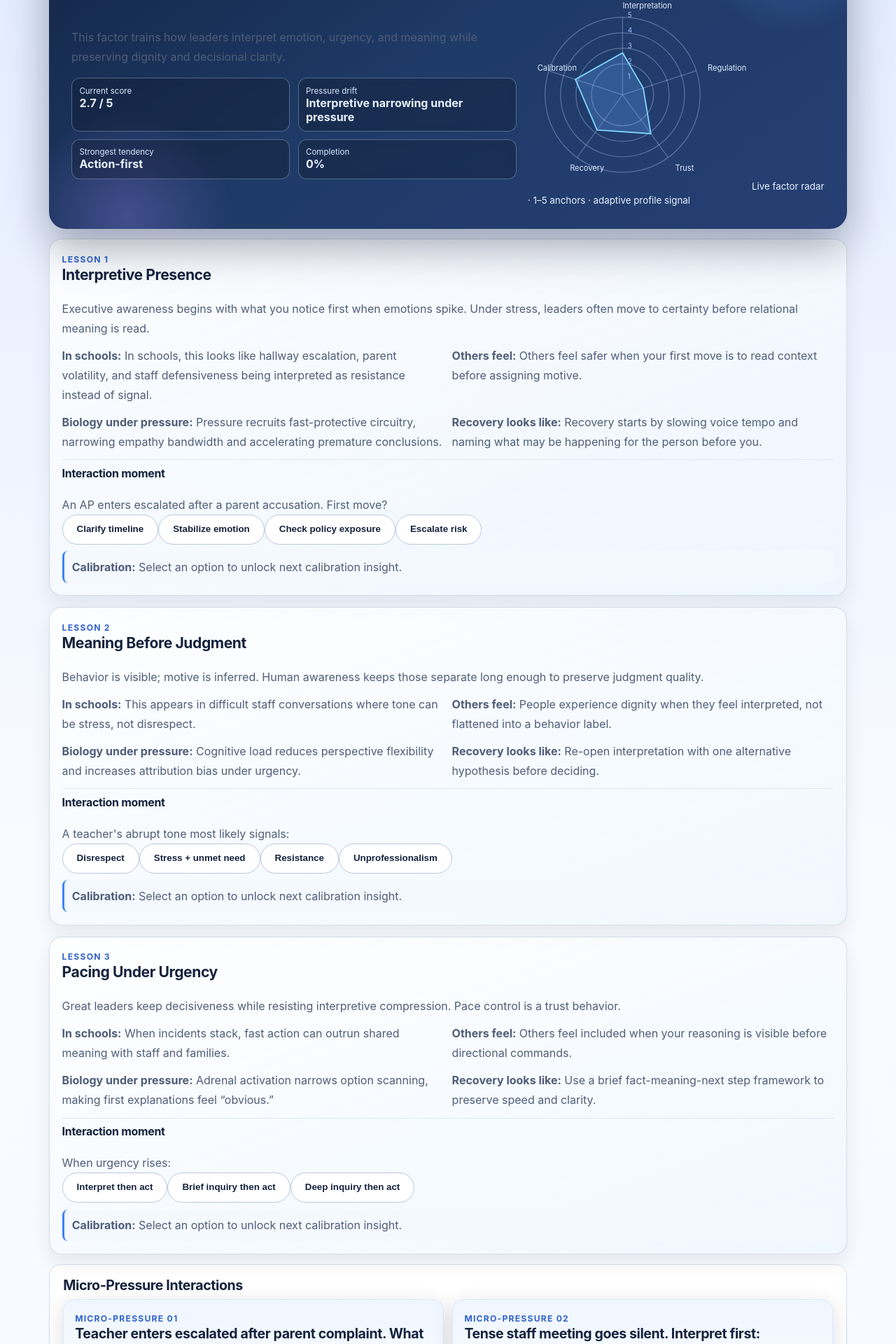
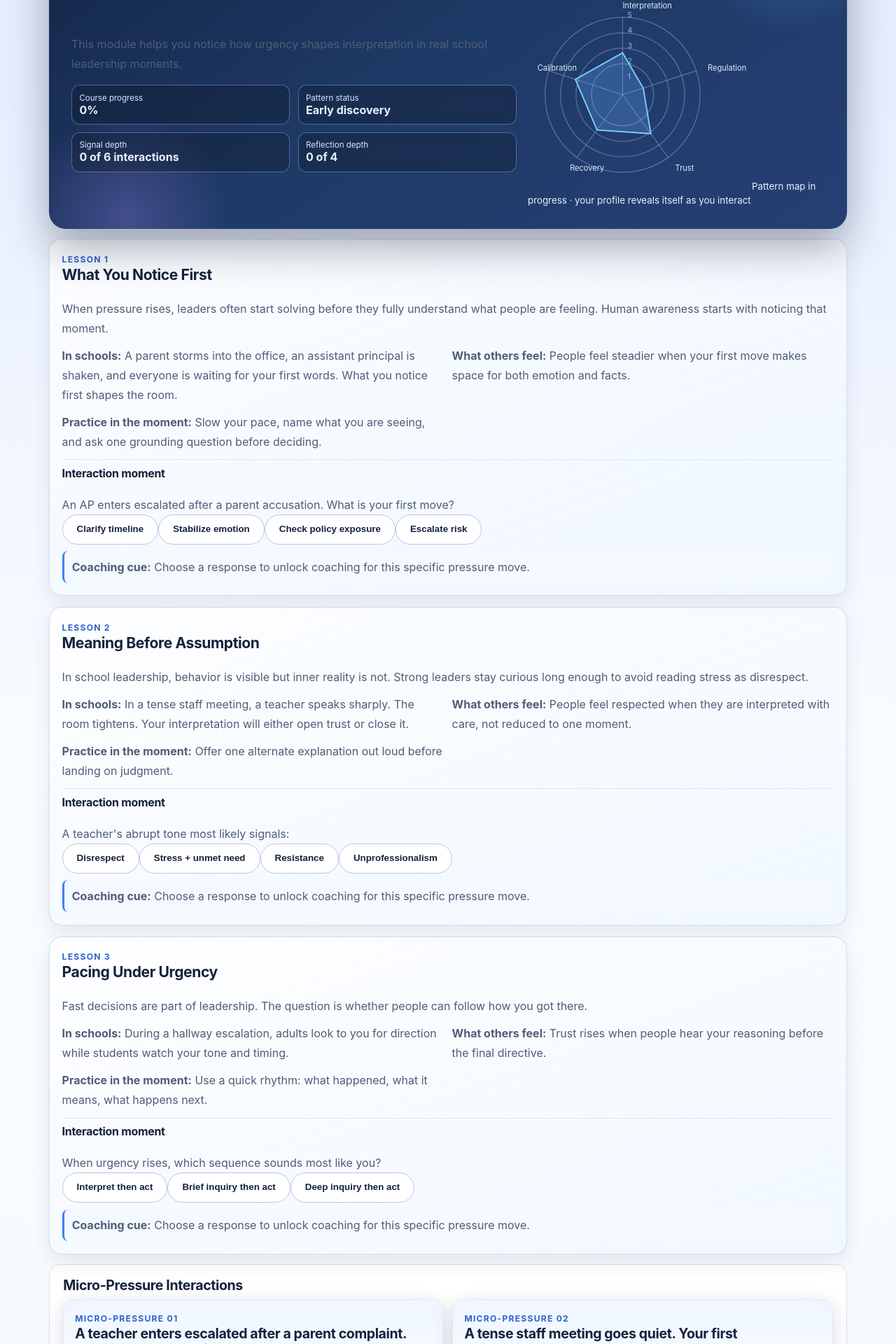
Before and after one commit to DrRobF/rob-furman-portfolio, a Next.js app: page /human-equation-suite/course/human-awareness in a window 1280 px wide. Shown: the part 382-2302 px from the top of the page at 70% size. Built offline with nearby package versions, Linux system fonts and the light colour scheme.

Commit message:
Humanize Human Awareness course flow and coaching language

```diff
--- a/app/human-equation-suite/course/human-awareness/page.js
+++ b/app/human-equation-suite/course/human-awareness/page.js
@@ -10,43 +10,119 @@ const COURSE_PROGRESS_KEY = 'humanAwarenessCourseProgress';
 const lessons = [
   {
     id: 'lesson-1',
-    title: 'Interpretive Presence',
-    teaching: 'Executive awareness begins with what you notice first when emotions spike. Under stress, leaders often move to certainty before relational meaning is read.',
-    schools: 'In schools, this looks like hallway escalation, parent volatility, and staff defensiveness being interpreted as resistance instead of signal.',
-    others: 'Others feel safer when your first move is to read context before assigning motive.',
-    biology: 'Pressure recruits fast-protective circuitry, narrowing empathy bandwidth and accelerating premature conclusions.',
-    recovery: 'Recovery starts by slowing voice tempo and naming what may be happening for the person before you.',
-    interaction: { id: 'scenario', prompt: 'An AP enters escalated after a parent accusation. First move?', options: ['Clarify timeline', 'Stabilize emotion', 'Check policy exposure', 'Escalate risk'] }
+    title: 'What You Notice First',
+    teaching:
+      'When pressure rises, leaders often start solving before they fully understand what people are feeling. Human awareness starts with noticing that moment.',
+    schools:
+      'A parent storms into the office, an assistant principal is shaken, and everyone is waiting for your first words. What you notice first shapes the room.',
+    others:
+      'People feel steadier when your first move makes space for both emotion and facts.',
+    recovery:
+      'Slow your pace, name what you are seeing, and ask one grounding question before deciding.',
+    interaction: {
+      id: 'scenario',
+      prompt: 'An AP enters escalated after a parent accusation. What is your first move?',
+      options: ['Clarify timeline', 'Stabilize emotion', 'Check policy exposure', 'Escalate risk'],
+      reads: [
+        'You move quickly to sequence and facts. This protects clarity, especially in conflict, but people may still feel emotionally unseen at first.',
+        'You prioritize emotional stabilization before process. This protects dignity and helps people stay open, though next steps can feel delayed if not named quickly.',
+        'You go straight to procedural boundaries. This protects consistency and fairness, but can make the interaction feel formal before it feels human.',
+        'You immediately scan for downside and escalation points. This can prevent bigger harm, but it may raise anxiety if people do not hear your care for them too.'
+      ]
+    }
   },
   {
     id: 'lesson-2',
-    title: 'Meaning Before Judgment',
-    teaching: 'Behavior is visible; motive is inferred. Human awareness keeps those separate long enough to preserve judgment quality.',
-    schools: 'This appears in difficult staff conversations where tone can be stress, not disrespect.',
-    others: 'People experience dignity when they feel interpreted, not flattened into a behavior label.',
-    biology: 'Cognitive load reduces perspective flexibility and increases attribution bias under urgency.',
-    recovery: 'Re-open interpretation with one alternative hypothesis before deciding.',
-    interaction: { id: 'frame', prompt: "A teacher's abrupt tone most likely signals:", options: ['Disrespect', 'Stress + unmet need', 'Resistance', 'Unprofessionalism'] }
+    title: 'Meaning Before Assumption',
+    teaching:
+      'In school leadership, behavior is visible but inner reality is not. Strong leaders stay curious long enough to avoid reading stress as disrespect.',
+    schools:
+      'In a tense staff meeting, a teacher speaks sharply. The room tightens. Your interpretation will either open trust or close it.',
+    others:
+      'People feel respected when they are interpreted with care, not reduced to one moment.',
+    recovery:
+      'Offer one alternate explanation out loud before landing on judgment.',
+    interaction: {
+      id: 'frame',
+      prompt: "A teacher's abrupt tone most likely signals:",
+      options: ['Disrespect', 'Stress + unmet need', 'Resistance', 'Unprofessionalism'],
+      reads: [
+        'You read direct challenge quickly. This can protect authority in unstable moments, but it may miss the stress behind the tone.',
+        'You assume stress and unmet need before blame. This keeps relationships intact and often lowers defensiveness, especially after hard days.',
+        'You notice potential pushback to change. This helps with implementation planning, though it can narrow empathy if used too early.',
+        'You anchor on professional standards first. This protects expectations, but can feel distancing if emotion is still running high.'
+      ]
+    }
   },
   {
     id: 'lesson-3',
     title: 'Pacing Under Urgency',
-    teaching: 'Great leaders keep decisiveness while resisting interpretive compression. Pace control is a trust behavior.',
-    schools: 'When incidents stack, fast action can outrun shared meaning with staff and families.',
-    others: 'Others feel included when your reasoning is visible before directional commands.',
-    biology: 'Adrenal activation narrows option scanning, making first explanations feel “obvious.”',
-    recovery: 'Use a brief fact-meaning-next step framework to preserve speed and clarity.',
-    interaction: { id: 'pace', prompt: 'When urgency rises:', options: ['Interpret then act', 'Brief inquiry then act', 'Deep inquiry then act'] }
+    teaching:
+      'Fast decisions are part of leadership. The question is whether people can follow how you got there.',
+    schools:
+      'During a hallway escalation, adults look to you for direction while students watch your tone and timing.',
+    others:
+      'Trust rises when people hear your reasoning before the final directive.',
+    recovery:
+      'Use a quick rhythm: what happened, what it means, what happens next.',
+    interaction: {
+      id: 'pace',
+      prompt: 'When urgency rises, which sequence sounds most like you?',
+      options: ['Interpret then act', 'Brief inquiry then act', 'Deep inquiry then act'],
+      reads: [
+        'You form a read quickly and move. This preserves momentum, but your team may need more visible reasoning to stay aligned.',
+        'You ask a focused question, then decide. This often balances speed and trust in real school pressure.',
+        'You prefer fuller understanding before action. This can protect fairness, but in high urgency moments others may experience delay.'
+      ]
+    }
   }
 ];
 
 const sims = [
-  { id: 'sim1', title: 'Micro-Pressure 01', prompt: 'Teacher enters escalated after parent complaint. What do you notice FIRST?', choices: ['Procedural concern', 'Emotional state', 'Policy issue', 'Timeline risk'], why: 'Your first attention target predicts whether people experience you as containing or controlling.' },
-  { id: 'sim2', title: 'Micro-Pressure 02', prompt: 'Tense staff meeting goes silent. Interpret first:', choices: ['Compliance achieved', 'Unspoken disagreement', 'Execution confusion', 'Fear of speaking'], why: 'Silence can mean alignment, confusion, or fear; the read changes your leadership next move.' },
-  { id: 'sim3', title: 'Micro-Pressure 03', prompt: 'Student conflict video spreads online. First attention:', choices: ['Reputation risk', 'Family emotional climate', 'Procedural review', 'Staff psychological safety'], why: 'Your primary lens under reputational threat reveals pressure drift patterns.' }
+  {
+    id: 'sim1',
+    title: 'Micro-Pressure 01',
+    prompt: 'A teacher enters escalated after a parent complaint. What do you notice first?',
+    choices: ['Procedural concern', 'Emotional state', 'Policy issue', 'Timeline risk'],
+    why: [
+      'Procedure-first leaders protect order quickly. In school crises, this helps stabilize decisions.',
+      'Emotion-first leaders lower heat and preserve dignity, especially when people feel personally attacked.',
+      'Policy-first leaders protect consistency across families and staff, especially when boundaries are blurry.',
+      'Risk-first leaders protect the campus from compounding problems, but may need to narrate care more explicitly.'
+    ]
+  },
+  {
+    id: 'sim2',
+    title: 'Micro-Pressure 02',
+    prompt: 'A tense staff meeting goes quiet. Your first interpretation:',
+    choices: ['Compliance achieved', 'Unspoken disagreement', 'Execution confusion', 'Fear of speaking'],
+    why: [
+      'If you read silence as agreement, your next step is speed. Useful sometimes, risky when people are withholding concerns.',
+      'If you read disagreement, you create space for honest tension before it becomes hallway resistance.',
+      'If you read confusion, you clarify ownership and expectations before frustration builds.',
+      'If you read fear, you address safety in the room so truth can come back into the conversation.'
+    ]
+  },
+  {
+    id: 'sim3',
+    title: 'Micro-Pressure 03',
+    prompt: 'A student conflict video spreads online. Where does your attention go first?',
+    choices: ['Reputation risk', 'Family emotional climate', 'Procedural review', 'Staff psychological safety'],
+    why: [
+      'Reputation-first attention protects community trust externally, but internal healing still needs intentional time.',
+      'Family-climate attention protects empathy and partnership when emotions are high and facts are still moving.',
+      'Procedure-first attention protects fairness and due process under scrutiny.',
+      'Staff-safety attention protects adult steadiness so students experience consistent care the next day.'
+    ]
+  }
 ];
 
-const reflections = ['What urgency changes your interpretation speed most?', 'When do people misunderstand your intent most?', 'Do you prioritize emotional stabilization or clarity first?', 'What leadership feedback has surprised you?'];
+const reflections = [
+  'Where do you feel your interpretation speed up the most: parent conflict, staff tension, or student safety moments?',
+  'When have people misunderstood your intent even though your decision was sound?',
+  'What helps you hold both humanity and clarity when urgency is high?',
+  'What is one pressure pattern you want to change in the next 30 days?'
+];
 
 export default function Page() {
   const [answers, setAnswers] = useState({});
@@ -59,19 +135,19 @@ export default function Page() {
   const progress = Math.round(((answered + refCount) / (total + reflections.length)) * 100);
 
   const tendency = useMemo(() => {
-    const emo = ['Stabilize emotion', 'Stress + unmet need', 'Brief inquiry then act'];
+    const contextFirst = ['Stabilize emotion', 'Stress + unmet need', 'Brief inquiry then act'];
     let hits = 0;
     lessons.forEach((l) => {
       const idx = answers[l.interaction.id];
-      if (idx !== undefined && emo.includes(l.interaction.options[idx])) hits++;
+      if (idx !== undefined && contextFirst.includes(l.interaction.options[idx])) hits += 1;
     });
     return hits >= 2 ? 'Context-first' : 'Action-first';
   }, [answers]);
 
   const score = Math.max(2.3, Math.min(4.8, +(2.7 + answered * 0.18 + refCount * 0.12).toFixed(2)));
   const confidence = Math.min(98, 28 + answered * 12 + refCount * 8);
-  const speedPattern = answered >= 4 ? 'Fast-interpretive under urgency' : 'Deliberate-interpretive under uncertainty';
-  const drift = tendency === 'Context-first' ? 'Urgency compression after clarity' : 'Interpretive narrowing under pressure';
+  const speedPattern = answered >= 4 ? 'Fast interpretation under urgency' : 'Deliberate interpretation under uncertainty';
+  const drift = tendency === 'Context-first' ? 'Clarity may lag in high urgency' : 'Emotion may be missed in high urgency';
   const radar = [score, confidence / 20, tendency === 'Context-first' ? 4.2 : 3.1, refCount >= 3 ? 4 : 2.8, answered >= 4 ? 3.9 : 3.2];
   const ready = answered === total && refCount >= 3;
 
@@ -81,18 +157,34 @@ export default function Page() {
     const legacy = JSON.parse(localStorage.getItem(LEGACY_EVIDENCE_KEY) || '[]');
     localStorage.setItem(LEGACY_EVIDENCE_KEY, JSON.stringify([...legacy, payload]));
     localStorage.setItem(COURSE_PROGRESS_KEY, JSON.stringify({ complete: true, ...payload }));
-    saveEvidenceEvent(createEvidenceEvent({ sourceType: 'course_reflection', sourceId: `human-awareness-${Date.now()}`, sourceLabel: 'Human Awareness Course Module', evidenceType: 'HUMAN_AWARENESS_COURSE', summary: `Course completed with ${confidence}% confidence evidence.`, tags: ['human awareness', 'course', speedPattern], factorImpacts: [addFactorImpact('humanAwareness', (score - 3) / 1.4, Math.min(0.95, confidence / 100), score >= 3.5 ? 'positive' : 'risk', 'Course calibration evidence'), addFactorImpact('regulationUnderPressure', tendency === 'Context-first' ? 0.25 : -0.1, 0.68, tendency === 'Context-first' ? 'positive' : 'risk', 'Pacing signal'), addFactorImpact('trustConstruction', refCount >= 3 ? 0.2 : 0.05, 0.65, 'positive', 'Reflection intelligence'), addFactorImpact('grayAreaLeadership', answered >= 4 ? 0.18 : 0.04, 0.62, 'positive', 'Interpretation speed and calibration consistency')], weight: 0.98 }));
+    saveEvidenceEvent(
+      createEvidenceEvent({
+        sourceType: 'course_reflection',
+        sourceId: `human-awareness-${Date.now()}`,
+        sourceLabel: 'Human Awareness Course Module',
+        evidenceType: 'HUMAN_AWARENESS_COURSE',
+        summary: `Course completed with ${confidence}% confidence evidence.`,
+        tags: ['human awareness', 'course', speedPattern],
+        factorImpacts: [
+          addFactorImpact('humanAwareness', (score - 3) / 1.4, Math.min(0.95, confidence / 100), score >= 3.5 ? 'positive' : 'risk', 'Course calibration evidence'),
+          addFactorImpact('regulationUnderPressure', tendency === 'Context-first' ? 0.25 : -0.1, 0.68, tendency === 'Context-first' ? 'positive' : 'risk', 'Pacing signal'),
+          addFactorImpact('trustConstruction', refCount >= 3 ? 0.2 : 0.05, 0.65, 'positive', 'Reflection intelligence'),
+          addFactorImpact('grayAreaLeadership', answered >= 4 ? 0.18 : 0.04, 0.62, 'positive', 'Interpretation speed and calibration consistency')
+        ],
+        weight: 0.98
+      })
+    );
     setDone(true);
   };
 
   return <main className="section section-light hes-awareness-page"><div className="container"><HumanEquationNav />
     <section className="hes-awareness-hero top-space-sm">
       <div className="hes-awareness-glow" /><div className="hes-awareness-glow alt" />
-      <p className="eyebrow">Executive Factor Experience</p><h1>Human Awareness</h1><h2>“Pressure changes what humans notice first.”</h2>
+      <p className="eyebrow">Factor Learning Experience</p><h1>Human Awareness</h1><h2>“Pressure changes what humans notice first.”</h2>
       <div className="hes-awareness-hero-grid">
-        <div><p>This factor trains how leaders interpret emotion, urgency, and meaning while preserving dignity and decisional clarity.</p>
+        <div><p>This module helps you notice how urgency shapes interpretation in real school leadership moments.</p>
           <div className='hes-awareness-live'>
-            <div><label>Current score</label><strong>{score} / 5</strong></div><div><label>Pressure drift</label><strong>{drift}</strong></div><div><label>Strongest tendency</label><strong>{tendency}</strong></div><div><label>Completion</label><strong>{progress}%</strong></div>
+            <div><label>Course progress</label><strong>{progress}%</strong></div><div><label>Pattern status</label><strong>{answered < 3 ? 'Early discovery' : answered < total ? 'Emerging patterns' : 'Ready for debrief'}</strong></div><div><label>Signal depth</label><strong>{answered} of {total} interactions</strong></div><div><label>Reflection depth</label><strong>{refCount} of {reflections.length}</strong></div>
           </div>
         </div>
         <div className='hes-awareness-radar'><svg viewBox="0 0 260 220" aria-label="Human Awareness radar">
@@ -101,28 +193,24 @@ export default function Page() {
           <polygon className='hes-radar-fill' points={radar.map((v,i)=>{const a=(Math.PI*2*i)/5-Math.PI/2;const r=(Math.max(1,Math.min(5,v))/5)*90;return `${110+Math.cos(a)*r},${110+Math.sin(a)*r}`;}).join(' ')} />
           {['Interpretation','Regulation','Trust','Recovery','Calibration'].map((l,i)=>{const a=(Math.PI*2*i)/5-Math.PI/2;return <text key={l} x={110+Math.cos(a)*104} y={114+Math.sin(a)*104}>{l}</text>;})}
           {[1,2,3,4,5].map((v)=><text key={v} x="116" y={110-((v/5)*90)} className='anchor'>{v}</text>)}
-        </svg><small>Live factor radar · 1–5 anchors · adaptive profile signal</small></div>
+        </svg><small>Pattern map in progress · your profile reveals itself as you interact</small></div>
       </div>
     </section>
 
     <section className='top-space-sm hes-lesson-flow'>{lessons.map((lesson, idx) => {const pick = answers[lesson.interaction.id]; return <article key={lesson.id} className='hes-lesson-card'>
       <p className='eyebrow'>Lesson {idx + 1}</p><h3>{lesson.title}</h3><p>{lesson.teaching}</p>
-      <div className='hes-lesson-grid'><p><strong>In schools:</strong> {lesson.schools}</p><p><strong>Others feel:</strong> {lesson.others}</p><p><strong>Biology under pressure:</strong> {lesson.biology}</p><p><strong>Recovery looks like:</strong> {lesson.recovery}</p></div>
+      <div className='hes-lesson-grid'><p><strong>In schools:</strong> {lesson.schools}</p><p><strong>What others feel:</strong> {lesson.others}</p><p><strong>Practice in the moment:</strong> {lesson.recovery}</p></div>
       <div className='hes-interaction'><h4>Interaction moment</h4><p>{lesson.interaction.prompt}</p><div className='button-grid'>{lesson.interaction.options.map((o, idy)=><button key={o} className={`button ${pick===idy?'primary':'secondary'} hes-choice`} onClick={()=>setAnswers((p)=>({...p,[lesson.interaction.id]:idy}))}>{o}</button>)}</div>
-      {pick !== undefined && <p className='hes-live-read'><strong>Live interpretation:</strong> {lesson.interaction.options[pick]} indicates <em>{pick===0?'structure-seeking':'human-signal prioritization'}</em>. This influences confidence, urgency behavior, and recovery tendency evidence.</p>}</div>
-      <p className='hes-calibration'><strong>Calibration:</strong> {pick===undefined?'Select an option to unlock next calibration insight.':`Current answers suggest ${tendency.toLowerCase()} leadership under load. Coaching cue: keep decisiveness, narrate your reasoning earlier.`}</p>
+      {pick !== undefined && <p className='hes-live-read'><strong>Live interpretation:</strong> {lesson.interaction.reads[pick]}</p>}</div>
+      <p className='hes-calibration'><strong>Coaching cue:</strong> {pick===undefined?'Choose a response to unlock coaching for this specific pressure move.':'Keep your natural instinct, then add one sentence that names your reasoning so people can stay with you.'}</p>
     </article>;})}</section>
 
-    <section className='top-space-sm card'><h2>Micro-Pressure Interactions</h2><div className='hes-awareness-grid'>{sims.map((s)=>{const p=answers[s.id]; return <article key={s.id} className='hes-awareness-card signal micro'><p className='eyebrow'>{s.title}</p><h3>{s.prompt}</h3><div className='button-grid top-space-sm'>{s.choices.map((c,idx)=><button key={c} className={`button ${p===idx?'primary':'secondary'} hes-choice`} onClick={()=>setAnswers((pr)=>({...pr,[s.id]:idx}))}>{c}</button>)}</div>{p!==undefined&&<p className='top-space-sm'><strong>Why this matters:</strong> {s.why}<br/><strong>Signal weight:</strong> {['Structure','Emotion','Policy','Risk'][p]} lens stored for dashboard drift and confidence modeling.</p>}</article>;})}</div></section>
+    <section className='top-space-sm card'><h2>Micro-Pressure Interactions</h2><div className='hes-awareness-grid'>{sims.map((s)=>{const p=answers[s.id]; return <article key={s.id} className='hes-awareness-card signal micro'><p className='eyebrow'>{s.title}</p><h3>{s.prompt}</h3><div className='button-grid top-space-sm'>{s.choices.map((c,idx)=><button key={c} className={`button ${p===idx?'primary':'secondary'} hes-choice`} onClick={()=>setAnswers((pr)=>({...pr,[s.id]:idx}))}>{c}</button>)}</div>{p!==undefined&&<p className='top-space-sm'><strong>Why this matters:</strong> {s.why[p]}</p>}</article>;})}</div></section>
 
-    <section className='top-space-sm card'><h2>Live Calibration Engine</h2><p className='lead'>What your current answers suggest:</p><p>“You consistently {tendency === 'Context-first' ? 'stabilize emotion before clarifying structure' : 'move to structure before emotional stabilization'}. This preserves {tendency === 'Context-first' ? 'relational dignity' : 'decisional momentum'} under pressure, but may increase {tendency === 'Context-first' ? 'decisional certainty lag' : 'human interpretation risk'}.”</p><p><strong>Coaching:</strong> Keep your natural strength, then add one explicit line of shared reasoning before action commitment.</p></section>
+    <section className='top-space-sm card'><h2>Leadership Reflection Calibration</h2><p className='lead'>Before conclusions, pause and process your own pattern in words.</p>{reflections.map((q,idx)=><label key={q} className='hes-reflect-field'><span>{idx+1}. {q}</span><textarea rows={3} value={refs[idx]||''} onChange={(e)=>setRefs((p)=>({...p,[idx]:e.target.value}))} /></label>)}</section>
 
-    <section className='top-space-sm card hes-recovery'><h2>Recovery Rehearsal</h2><p><strong>Before pressure:</strong> Notice faster speech, narrowed attention, and rising certainty language.</p><p><strong>During pressure:</strong> Interrupt interpretive compression: facts first, meaning second, action third.</p><p><strong>After pressure:</strong> Repair trust by naming what you saw, what you missed, and what changes next cycle.</p><p><strong>Language shift:</strong> “Here is what I know. Here is what I may be over-reading. Here is our next verifiable step.”</p><p><strong>60-second reset:</strong> 15s breath + 20s facts + 15s alternate read + 10s assignment and follow-up window.</p><p><strong>What others need from you:</strong> Emotional dignity plus visible decisional logic.</p></section>
-
-    <section className='top-space-sm card'><h2>Factor Debrief</h2><p>Your responses suggest you naturally preserve {tendency === 'Context-first' ? 'emotional dignity' : 'decisional structure'} under pressure. However, urgency appears to {tendency === 'Context-first' ? 'compress collaborative explanation after certainty forms' : 'reduce motive curiosity while certainty rises'}.</p><ul><li><strong>Strongest behavior:</strong> {tendency} interpretation pattern.</li><li><strong>Hidden risk:</strong> {drift}.</li><li><strong>Likely staff perception:</strong> steady leadership with occasional reasoning opacity.</li><li><strong>Likely parent perception:</strong> composed presence, variable clarity pace.</li><li><strong>Leadership drift:</strong> {speedPattern}.</li><li><strong>Next growth target:</strong> make one competing interpretation visible before final direction.</li></ul>
+    <section className='top-space-sm card'><h2>Guided Pattern Read</h2><p>You are showing a <strong>{tendency}</strong> starting tendency under pressure. This is not a fixed identity. It is an emerging pattern based on how you interpreted high-urgency moments in this module.</p><p><strong>What this protects:</strong> {tendency === 'Context-first' ? 'Relational steadiness and emotional trust.' : 'Momentum and procedural clarity.'}</p><p><strong>What to watch:</strong> {drift}.</p><p><strong>Next growth move:</strong> In your next difficult conversation, name one human observation and one structural observation before giving direction.</p><ul><li><strong>Staff may experience you as:</strong> {tendency === 'Context-first' ? 'supportive, then decisive.' : 'decisive, then relational.'}</li><li><strong>Families may experience you as:</strong> {tendency === 'Context-first' ? 'present and calm, with occasional delay on next steps.' : 'clear and direct, with occasional emotional distance.'}</li><li><strong>Pressure signature right now:</strong> {speedPattern}.</li></ul>
       <div className='button-row top-space-sm'><button className='button primary' disabled={!ready || done} onClick={save}>{done ? 'Evidence Saved to Dashboard' : 'Complete Module + Sync Dashboard Evidence'}</button><Link href='/human-equation-suite/dashboard' className='button secondary'>Open Dashboard</Link></div>
     </section>
-
-    <section className='top-space-sm card'><h2>Leadership Reflection Calibration</h2>{reflections.map((q,idx)=><label key={q} className='hes-reflect-field'><span>{idx+1}. {q}</span><textarea rows={3} value={refs[idx]||''} onChange={(e)=>setRefs((p)=>({...p,[idx]:e.target.value}))} /></label>)}</section>
   </div></main>;
 }
```
